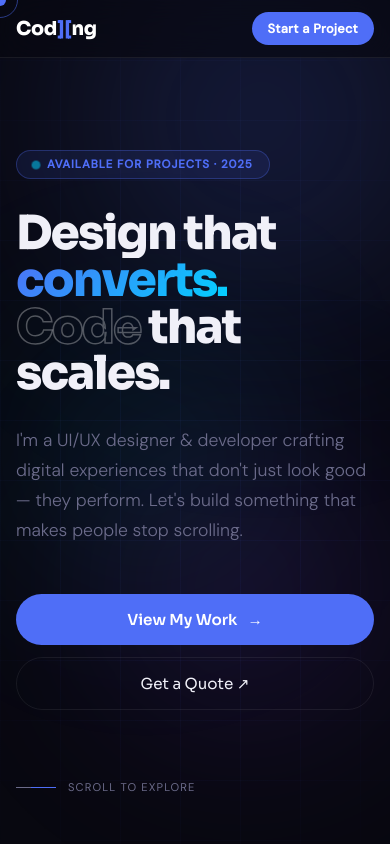
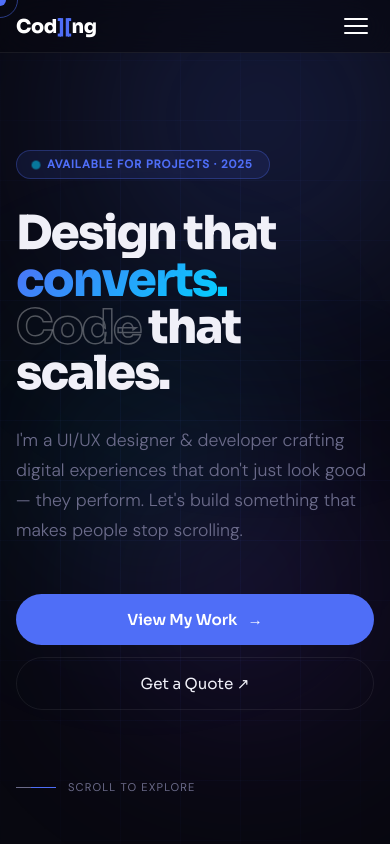
Before and after one commit to nelu11221/portfolio, a React (Create React App) app: page / in a window 390 px wide. Shown: the top 844 px of the page. Built offline with nearby package versions, Linux system fonts and the light colour scheme.

Commit message:
Ready for deployment

```diff
--- a/src/App.css
+++ b/src/App.css
@@ -2185,6 +2185,94 @@ body {
 .footer-cta-link:hover { color: var(--neon); }
 
 /* ─── RESPONSIVE ─── */
+
+/* ─── BURGER MENU ─── */
+.burger {
+  display: none;
+  flex-direction: column;
+  justify-content: center;
+  gap: 5px;
+  background: none;
+  border: none;
+  cursor: pointer;
+  padding: 6px;
+  z-index: 1001;
+}
+
+.burger-line {
+  display: block;
+  width: 24px;
+  height: 2px;
+  background: var(--white);
+  border-radius: 2px;
+  transition: transform 0.3s ease, opacity 0.3s ease;
+}
+
+.open-1 { transform: translateY(7px) rotate(45deg); }
+.open-2 { opacity: 0; }
+.open-3 { transform: translateY(-7px) rotate(-45deg); }
+
+.mobile-drawer {
+  position: fixed;
+  top: 0;
+  left: 0;
+  right: 0;
+  bottom: 0;
+  background: rgba(8,8,16,0.97);
+  backdrop-filter: blur(16px);
+  display: flex;
+  flex-direction: column;
+  align-items: center;
+  justify-content: center;
+  gap: 12px;
+  z-index: 999;
+  animation: fadeIn 0.25s ease;
+}
+
+.mobile-link {
+  font-family: var(--font-display);
+  font-size: 2rem;
+  font-weight: 700;
+  color: var(--text);
+  text-decoration: none;
+  letter-spacing: -0.03em;
+  padding: 10px 0;
+  transition: color 0.2s ease;
+}
+
+.mobile-link:hover { color: var(--white); }
+
+.mobile-drawer-cta {
+  margin-top: 24px;
+  padding: 14px 36px;
+  background: var(--accent);
+  color: var(--white);
+  border-radius: 100px;
+  font-family: var(--font-body);
+  font-size: 1rem;
+  font-weight: 600;
+  text-decoration: none;
+  transition: background 0.3s ease, box-shadow 0.3s ease;
+}
+
+.mobile-drawer-cta:hover {
+  background: var(--neon);
+  color: var(--bg);
+  box-shadow: 0 0 30px rgba(0,212,255,0.4);
+}
+
+@media (max-width: 768px) {
+  .burger { display: flex; }
+  .nav-links { display: none; }
+  .nav-cta { display: none; }
+}
+
+/* ─── HIDE CURSOR ON TOUCH ─── */
+@media (hover: none) and (pointer: coarse) {
+  .cursor-dot, .cursor-follower { display: none !important; }
+  * { cursor: auto !important; }
+}
+
 @media (max-width: 1024px) {
   .hero-stats { display: none; }
   .mockup-wrap { display: none; }
@@ -2203,7 +2291,7 @@ body {
   .process-section { padding: 80px 24px; }
   .testi-section { padding: 80px 24px; }
   .testi-slot-0, .testi-slot-2 { display: none; }
-  .testi-slot-1 { flex: 0 0 100%; }
+  .testi-slot-1 { flex: 0 0 100%; max-width: 480px; margin: 0 auto; }
   .testi-stats-row { flex-wrap: wrap; gap: 16px; }
   .testi-stat { flex: 0 0 calc(50% - 8px); }
   .faq-section { padding: 80px 24px; }
@@ -2239,7 +2327,9 @@ body {
   .slider-header { padding: 0 20px; flex-direction: column; align-items: flex-start; gap: 20px; }
   .slider-arrows { align-self: flex-end; }
   .slider-track { padding: 0 20px; }
-  .project-card { flex: 0 0 280px; }
+  .project-card { flex: 0 0 calc(100vw - 40px); max-width: 380px; }
+  .slider-track { justify-content: center; padding: 0 20px; }
+  .slider-track-wrapper { display: flex; justify-content: center; }
   .card-title { font-size: 1rem; }
 
   /* About */
@@ -2261,7 +2351,7 @@ body {
 
   /* Testimonials */
   .testi-section { padding: 60px 20px; }
-  .testi-stage { gap: 0; padding: 0 20px; }
+  .testi-stage { gap: 0; padding: 0 20px; justify-content: center; }
   .testi-stat { flex: 0 0 calc(50% - 8px); }
   .testi-card { padding: 24px; }
   .testi-text { font-size: 0.9rem; }
--- a/src/App.js
+++ b/src/App.js
@@ -156,8 +156,10 @@ const projects = [
 function CustomCursor() {
   const cursorRef = useRef(null);
   const followerRef = useRef(null);
+  const isTouchDevice = 'ontouchstart' in window || navigator.maxTouchPoints > 0;
 
   useEffect(() => {
+    if (isTouchDevice) return;
     const onMove = (e) => {
       if (cursorRef.current) {
         cursorRef.current.style.left = e.clientX + 'px';
@@ -182,11 +184,11 @@ function CustomCursor() {
 
 // ─── Navbar ─────────────────────────────────────────────────────
 function Navbar() {
+  const [menuOpen, setMenuOpen] = useState(false);
+  const close = () => setMenuOpen(false);
   return (
     <nav className="navbar">
-      <div className="nav-logo">
-        Cod<span>][</span>ng
-      </div>
+      <div className="nav-logo">Cod<span>][</span>ng</div>
       <ul className="nav-links">
         <li><a href="#about">About</a></li>
         <li><a href="#services">Services</a></li>
@@ -194,6 +196,22 @@ function Navbar() {
         <li><a href="#contact">Contact</a></li>
       </ul>
       <a href="#contact" className="nav-cta">Start a Project</a>
+      {/* Burger button — mobile only */}
+      <button className="burger" onClick={() => setMenuOpen(o => !o)} aria-label="Menu">
+        <span className={menuOpen ? 'burger-line open-1' : 'burger-line'} />
+        <span className={menuOpen ? 'burger-line open-2' : 'burger-line'} />
+        <span className={menuOpen ? 'burger-line open-3' : 'burger-line'} />
+      </button>
+      {/* Mobile drawer */}
+      {menuOpen && (
+        <div className="mobile-drawer">
+          <a href="#about"     className="mobile-link" onClick={close}>About</a>
+          <a href="#portfolio" className="mobile-link" onClick={close}>Portfolio</a>
+          <a href="#services"  className="mobile-link" onClick={close}>Services</a>
+          <a href="#contact"   className="mobile-link" onClick={close}>Contact</a>
+          <a href="#contact"   className="mobile-drawer-cta" onClick={close}>Start a Project →</a>
+        </div>
+      )}
     </nav>
   );
 }
```
